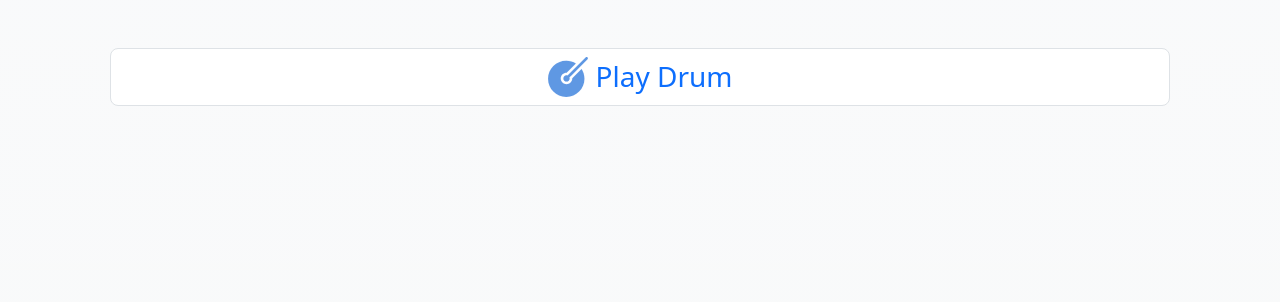
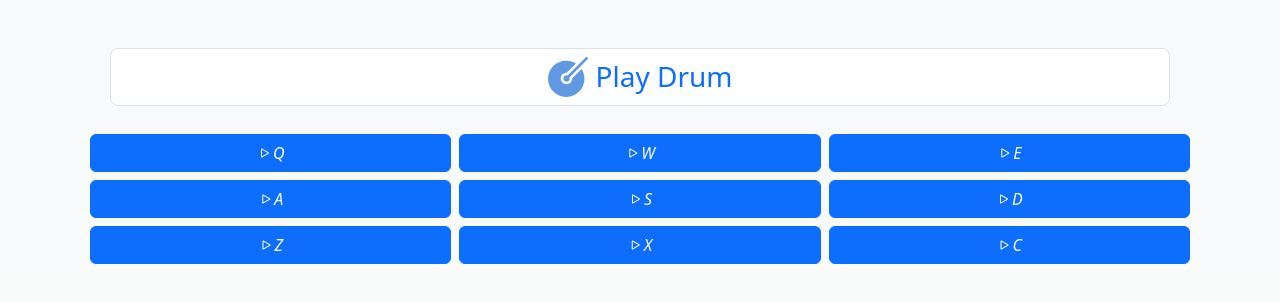
Before and after one commit to forhadakhan/play-drum, a React (Vite) app: page / in a window 1280 px wide. Shown: the top 302 px of the page. Built offline with nearby package versions, Linux system fonts and the light colour scheme.

Commit message:
Drum button added and working

```diff
--- a/src/components/DrumMachine.jsx
+++ b/src/components/DrumMachine.jsx
@@ -2,9 +2,62 @@ import React, { useEffect } from 'react';
 
 const DrumMachine = () => {
 
+    const handleClick = (event) => {
+        const audio = event.target.querySelector('audio');
+        if (audio) {
+            audio.currentTime = 0;
+            audio.play();
+        }
+    };
+
+
 
     return (
-        <></>
+        <div id="drum-machine" className="container">
+            <div id="display"></div>
+            <div className="row">
+                <div className="col drum-pad btn btn-primary m-1" onClick={handleClick} id="Q">
+                    <i class="bi bi-play">Q</i>
+                    <audio className="clip" src="src\assets\audio\audio-a.mp3"></audio>
+                </div>
+                <div className="col drum-pad btn btn-primary m-1" onClick={handleClick} id="W">
+                    <i class="bi bi-play">W</i>
+                    <audio className="clip btn" src="src\assets\audio\audio-w.mp3"></audio>
+                </div>
+                <div className="col drum-pad btn btn-primary m-1" onClick={handleClick} id="E">
+                    <i class="bi bi-play">E</i>
+                    <audio className="clip" id="E" src="src\assets\audio\audio-e.mp3"></audio>
+                </div>
+            </div>
+            <div className="row">
+                <div className="col drum-pad btn btn-primary m-1" onClick={handleClick} id="A">
+                    <i class="bi bi-play">A</i>
+                    <audio className="clip" src="src\assets\audio\audio-a.mp3"></audio>
+                </div>
+                <div className="col drum-pad btn btn-primary m-1" onClick={handleClick} id="S">
+                    <i class="bi bi-play">S</i>
+                    <audio className="clip" src="src\assets\audio\audio-s.mp3"></audio>
+                </div>
+                <div className="col drum-pad btn btn-primary m-1" onClick={handleClick} id="D">
+                    <i class="bi bi-play">D</i>
+                    <audio className="clip" src="src\assets\audio\audio-d.mp3"></audio>
+                </div>
+            </div>
+            <div className="row">
+                <div className="col drum-pad btn btn-primary m-1" onClick={handleClick} id="Z">
+                    <i class="bi bi-play">Z</i>
+                    <audio className="clip" src="src\assets\audio\audio-z.mp3"></audio>
+                </div>
+                <div className="col drum-pad btn btn-primary m-1" onClick={handleClick} id="X">
+                    <i class="bi bi-play">X</i>
+                    <audio className="clip" src="src\assets\audio\audio-x.mp3"></audio>
+                </div>
+                <div className="col drum-pad btn btn-primary m-1" onClick={handleClick} id="C">
+                    <i class="bi bi-play">C</i>
+                    <audio className="clip" src="src\assets\audio\audio-c.mp3"></audio>
+                </div>
+            </div>
+        </div>
     );
 };
 
```
